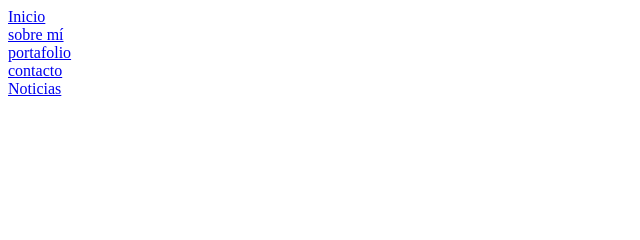
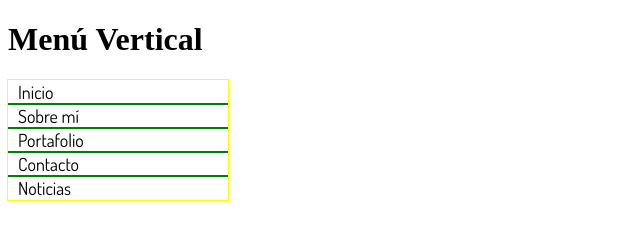
Before and after one commit to betsy18/menu-vertical, a plain HTML site: page index.html in a window 1280 px wide. Shown: the whole page, without its empty margins (0-640 px from the left). Drawn offline with Linux system fonts and the light colour scheme.

Commit message:
modificando la estructura del css

```diff
--- a/css/main.css
+++ b/css/main.css
@@ -2,6 +2,54 @@
     box-sizing: border-box;
 }
 
-.main{
+body{
 
 }
+
+ul{
+    outline: 1px solid yellow;
+    list-style: none;
+    margin: 0px;
+    padding: 0px;
+    width: 220px;
+    line-height: 24px;
+}
+
+li{
+    outline: 1px solid green;
+    font-family: 'Dosis', sans-serif;
+    font-size: 18px;
+}
+
+
+a{
+    outline: 1px solid red;
+    display: block;
+    text-decoration: none;
+    color: #000;
+    padding-left: 10px;
+}
+
+a:hover{
+    background: #e0e0d1;
+}
+
+a:active{
+    background: #333;
+}
+
+ul li:first-child{
+    background: #f9a91a;
+}
+
+ul li:first-child a{
+    background: #fff;
+}
+
+ul li:first-child a:hover{
+    background: #000;
+}
+
+ul li:first-child a:active{
+    background: #fff;
+}
--- a/index.html
+++ b/index.html
@@ -4,17 +4,19 @@
     <meta charset="UTF-8">
     <title>Menu vertical</title>
     <link rel="stylesheet" href="css/main.css">
+    <link href="https://fonts.googleapis.com/css?family=Dosis" rel="stylesheet">
 </head>
 <body>
-
-    <div class="main">
-        <div><a href="#">Inicio</a></div>
-        <div><a href="#">sobre mí</a></div>
-        <div><a href="#">portafolio</a></div>
-        <div><a href="#">contacto</a></div>
-        <div><a href="#">Noticias</a></div>
-    </div>
-
+    <h1>Menú Vertical</h1>
+    <nav>
+        <ul>
+            <li><a href="http://laboratoria.la/">Inicio</a></li>
+            <li><a href="https://www.facebook.com/bd.laraA">Sobre mí</a></li>
+            <li><a href="https://github.com/betsy18">Portafolio</a></li>
+            <li><a href="#">Contacto</a></li>
+            <li><a href="https://elcomercio.pe/">Noticias</a></li>
+        </ul>
+    </nav>
     <script type="text/javascript" src="js/app.js"></script>
 </body>
 </html>
```
Also changed, not shown: assets/font/Dosis.txt (added).
